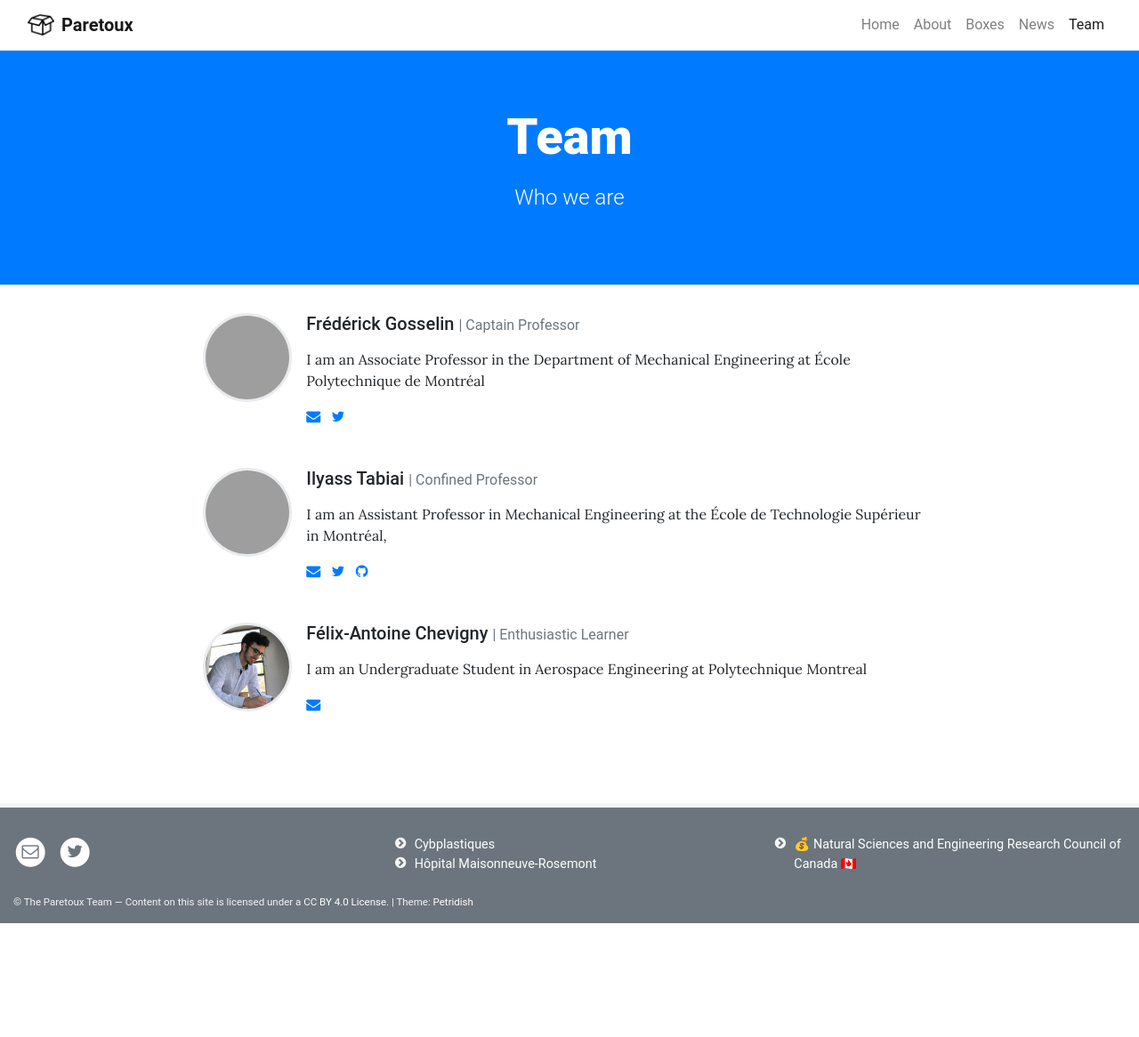
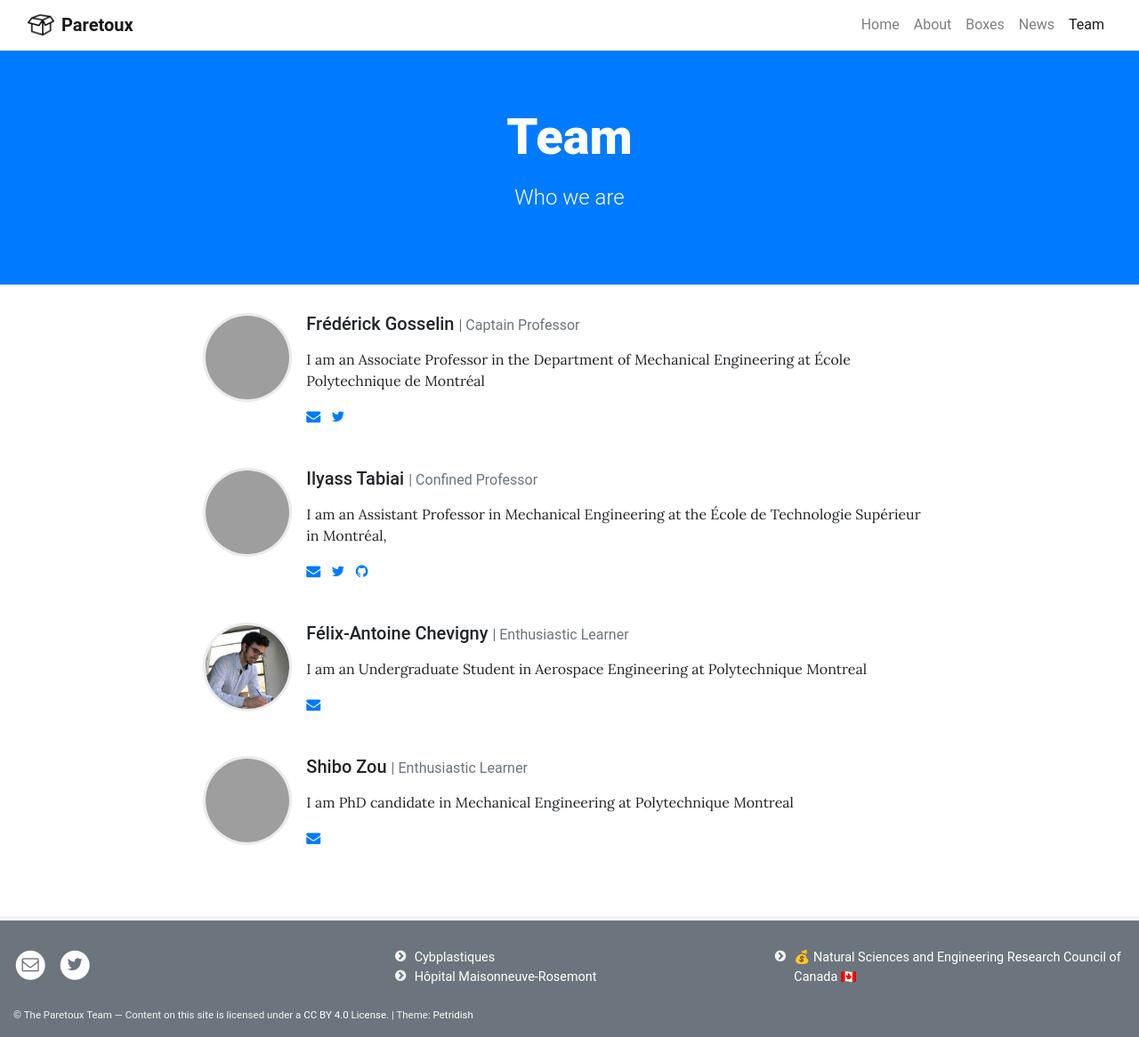
Before and after one commit to paretoux/paretoux.github.io, a Jekyll site: the page built from pages/team.md, in a window 1280 px wide. Shown: the whole page at 89% size. Built offline with Jekyll 4.4.1, drawn with Linux system fonts in a browser that asks for light colours; before the commit the page ends 1038 px from its top, so only the background shows below that; grey boxes are pictures that could not be loaded.

Commit message:
Update team.yml

```diff
--- a/_data/team.yml
+++ b/_data/team.yml
@@ -26,3 +26,12 @@
   email: ousted.ilyass@gmail.com
   github:
   twitter:
+
+- name: Shibo Zou
+  role: Enthusiastic Learner # Will appear next to name
+  image: /assets/img/team/shzou.jpg # Can be external link
+  description: > # Can be Markdown
+    I am PhD candidate in Mechanical Engineering at Polytechnique Montreal
+  email: shibo.zou@polymt.ca
+  github:
+  twitter:
```
